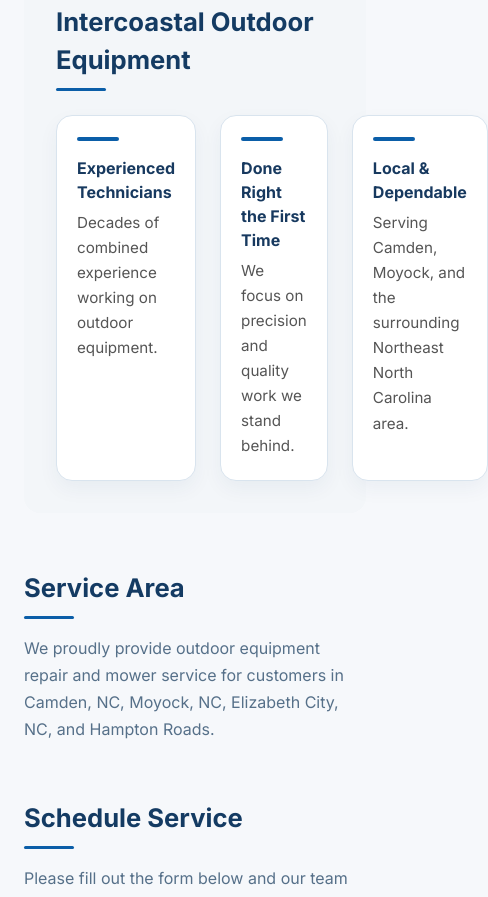
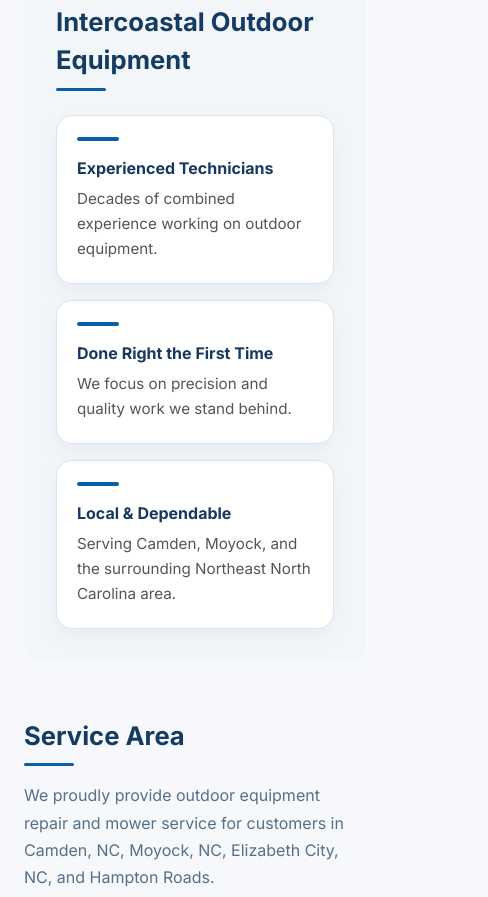
Before and after one commit to TanyaA318/intercoastal-website, a React (Vite) app: page /service in a window 390 px wide. Shown: the part 2386-3283 px from the top of the page, 488 px wide, since content can reach past the window. Built offline with nearby package versions, Linux system fonts and the light colour scheme.

Commit message:
Update styles.css

```diff
--- a/src/styles.css
+++ b/src/styles.css
@@ -1242,6 +1242,18 @@ img {
   margin: 0;
 }
 
+@media (max-width: 860px) {
+  .service-trust {
+    grid-template-columns: 1fr;
+    gap: 1rem;
+  }
+
+  .service-trust > div {
+    width: 100%;
+    box-sizing: border-box;
+  }
+}
+
 /* FORM */
 .service-form {
   max-width: 700px;
```
